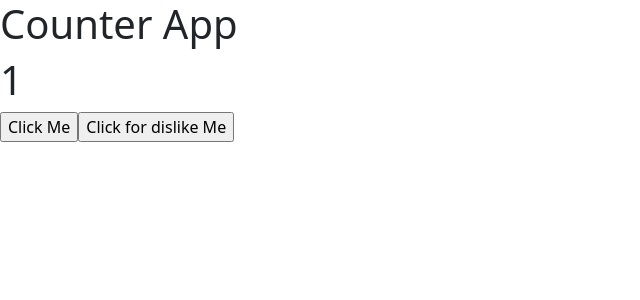
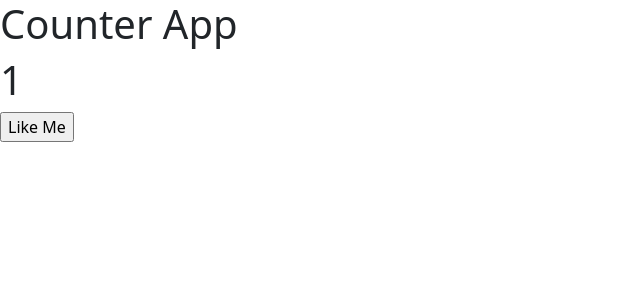
Before and after one commit to ravirajpatil123/Day15-class, a React (Create React App) app in the folder third-react-app/: page / in a window 1280 px wide. Shown: the top 300 px of the page, without its empty margins (0-640 px from the left). Built offline with nearby package versions, Linux system fonts and the light colour scheme.

Commit message:
basic counter

```diff
--- a/third-react-app/src/App.js
+++ b/third-react-app/src/App.js
@@ -1,31 +1,30 @@
-import { useState } from "react";
+import {useState} from "react";
+
 function App(){
-  return( <>
-   <h1>Counter App</h1>
-   <CounterApp/>
-  </>
-  );
+  return(
+    <>
+    <h1>Counter App</h1>
+    <CounterApp/>
+    </>
+  )
 }
 
 function CounterApp(){
-  let[counter,setCounter] = useState(1);
-  let likeMeAction=()=>{
-    counter =counter + 1;
-    console.log("i am btn clicked",counter);
-    setCounter(counter);
-  }
-  let disLikeMeAction=()=>{
-    counter =counter + 1;
-    console.log("i am btn clicked",counter);
-    setCounter(counter);
-  }
+  // let counter=1; // stateless
+  //  let list=useState(1); //stateful
+  //  let [counter,setCounter]=list;
+   let [counter,setCounter] =useState(1);
 
-  return <>
-  <h1>{counter}</h1>
-  <input type="button" value="Click Me" onClick={likeMeAction} />
-  <input type="button" value="Click for dislike Me" onClick={disLikeMeAction} />
-  </>
+   let likeMeAction = () =>{
+      counter = counter+1;
+      console.log(counter);
+      setCounter(counter);
+   }
+  return(
+    <>
+    <h1>{counter}</h1>
+    <input type="button" value="Like Me" onClick={likeMeAction} />
+    </>
+  )
 }
-
-
 export default App;
```
